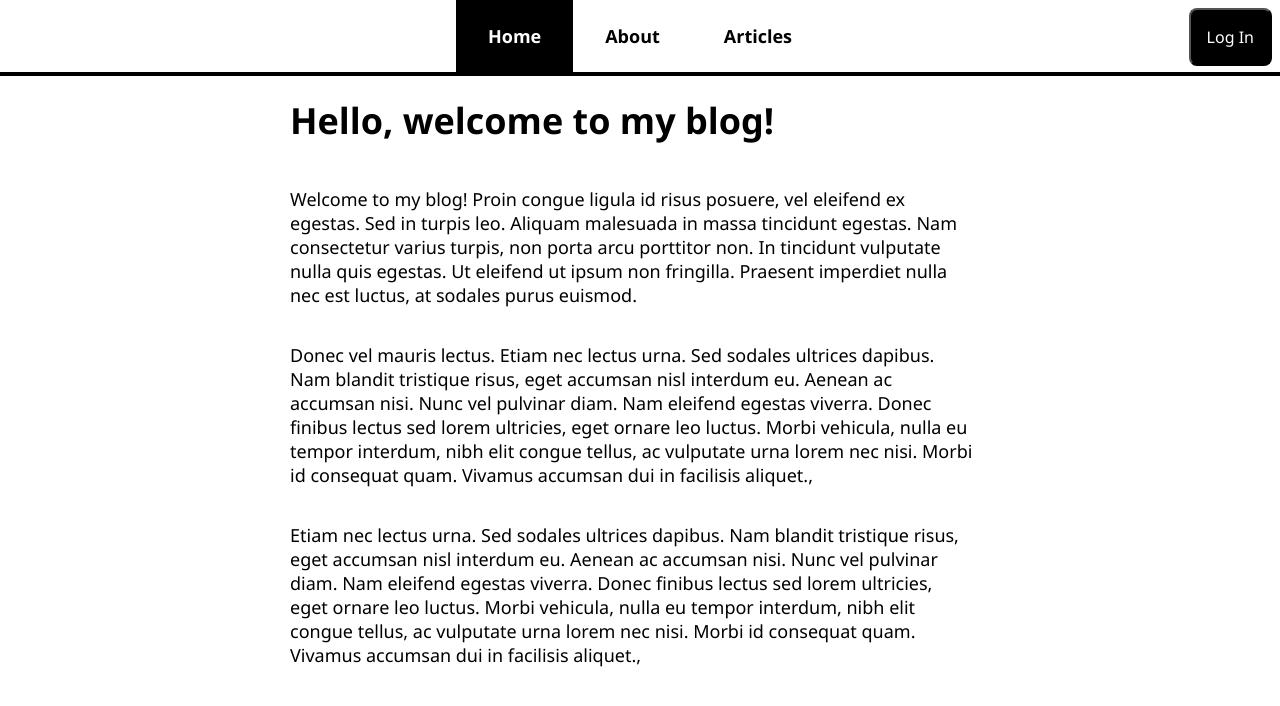
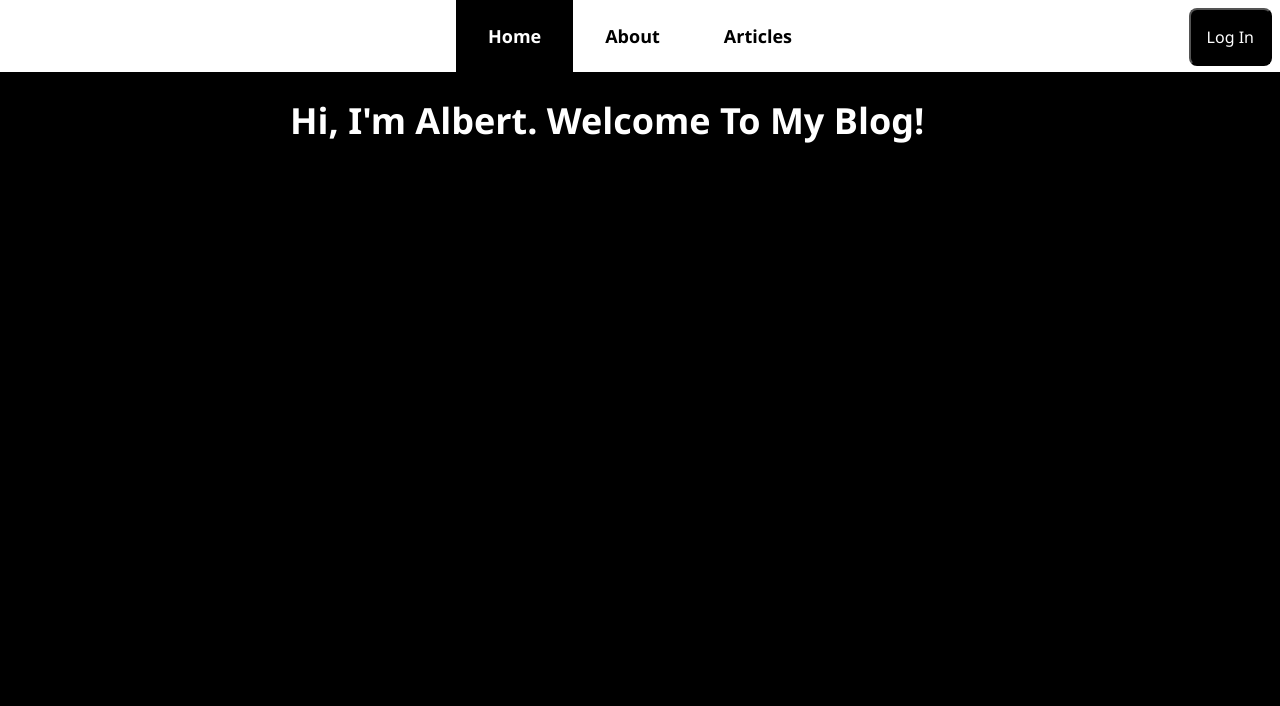
Before and after one commit to albertchen97/my-blog, a React (Create React App) app in the folder frontend/: page / in a window 1280 px wide. Shown: the top 706 px of the page. Built offline with nearby package versions, Linux system fonts and the light colour scheme; no server answers.

Commit message:
save the current version of v0.1

```diff
--- a/frontend/package.json
+++ b/frontend/package.json
@@ -2,7 +2,7 @@
 	"name": "my-blog",
 	"version": "0.1.0",
 	"private": true,
-	"proxy": "http://localhost:8000/",
+	"_comment": {"proxy": "http://localhost:8000/"},
 	"dependencies": {
 		"@testing-library/jest-dom": "^5.17.0",
 		"@testing-library/react": "^13.4.0",
--- a/frontend/src/App.css
+++ b/frontend/src/App.css
@@ -177,9 +177,9 @@ p {
 	right: 8px;
 }
 
-@media screen and (prefers-color-scheme: light) {
+/* @media screen and (prefers-color-scheme: light) {
 	body {
 		background-color: white;
 		color: black;
 	}
-}
+} */
--- a/frontend/src/index.js
+++ b/frontend/src/index.js
@@ -23,6 +23,7 @@ const firebaseConfig = {
 // Initialize Firebase
 const app = initializeApp(firebaseConfig);
 
+// Create a root for rendering React components inside the browswer's DOM
 const root = ReactDOM.createRoot(document.getElementById("root"));
 root.render(
 	<React.StrictMode>
--- a/frontend/src/pages/ArticleListPage.js
+++ b/frontend/src/pages/ArticleListPage.js
@@ -1,4 +1,6 @@
 import ArticleList from "../components/ArticlesList";
+
+// TODO: Fetch the articles from the database instead
 import articles from "./article-content";
 
 const ArticleListPage = () => {
--- a/frontend/src/pages/HomePage.js
+++ b/frontend/src/pages/HomePage.js
@@ -1,7 +1,7 @@
 const HomePage = () => (
 	<>
-		<h1>Hello, welcome to my blog!</h1>
-		<p>
+		<h1>Hi, I'm Albert. Welcome To My Blog!</h1>
+		{/* <p>
 			Welcome to my blog! Proin congue ligula id risus posuere, vel
 			eleifend ex egestas. Sed in turpis leo. Aliquam malesuada in massa
 			tincidunt egestas. Nam consectetur varius turpis, non porta arcu
@@ -26,7 +26,7 @@ const HomePage = () => (
 			vehicula, nulla eu tempor interdum, nibh elit congue tellus, ac
 			vulputate urna lorem nec nisi. Morbi id consequat quam. Vivamus
 			accumsan dui in facilisis aliquet.,
-		</p>
+		</p> */}
 	</>
 );
 
```
Also changed, not shown: 1 other file (tests, documents, lock files or other folders).
